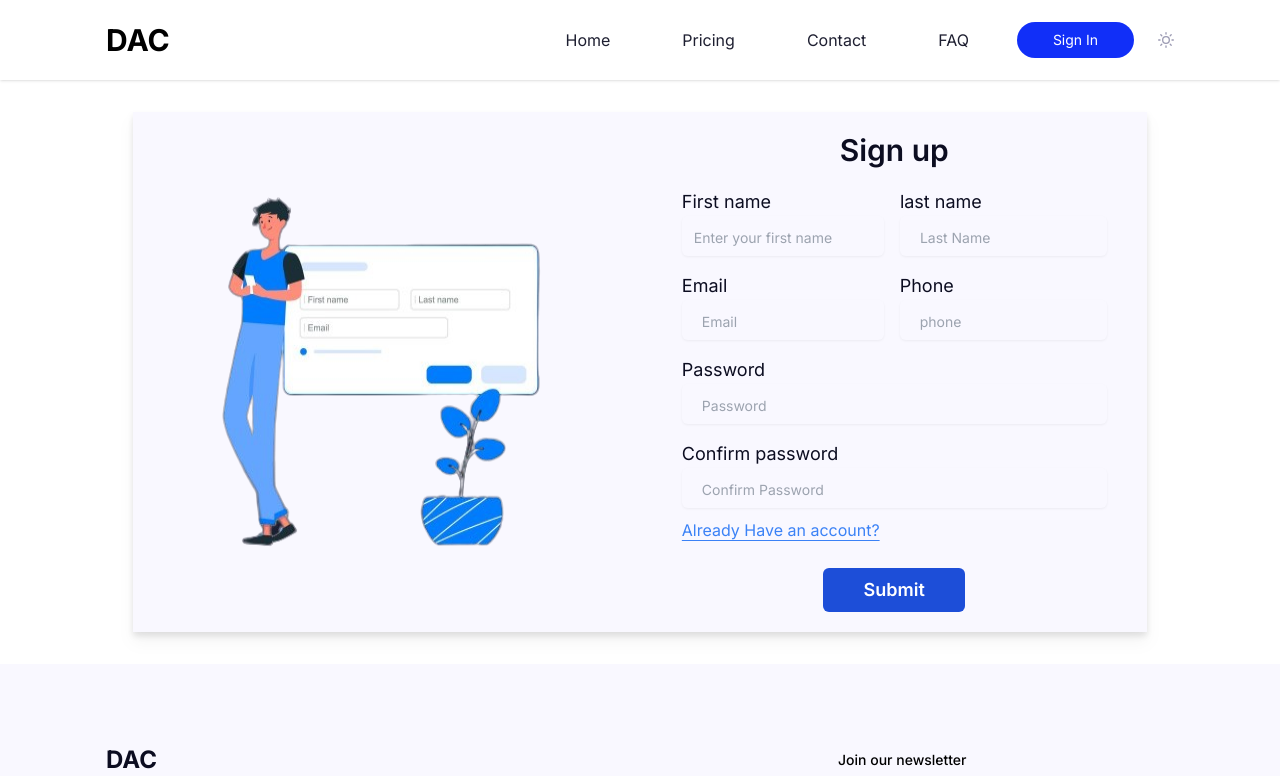
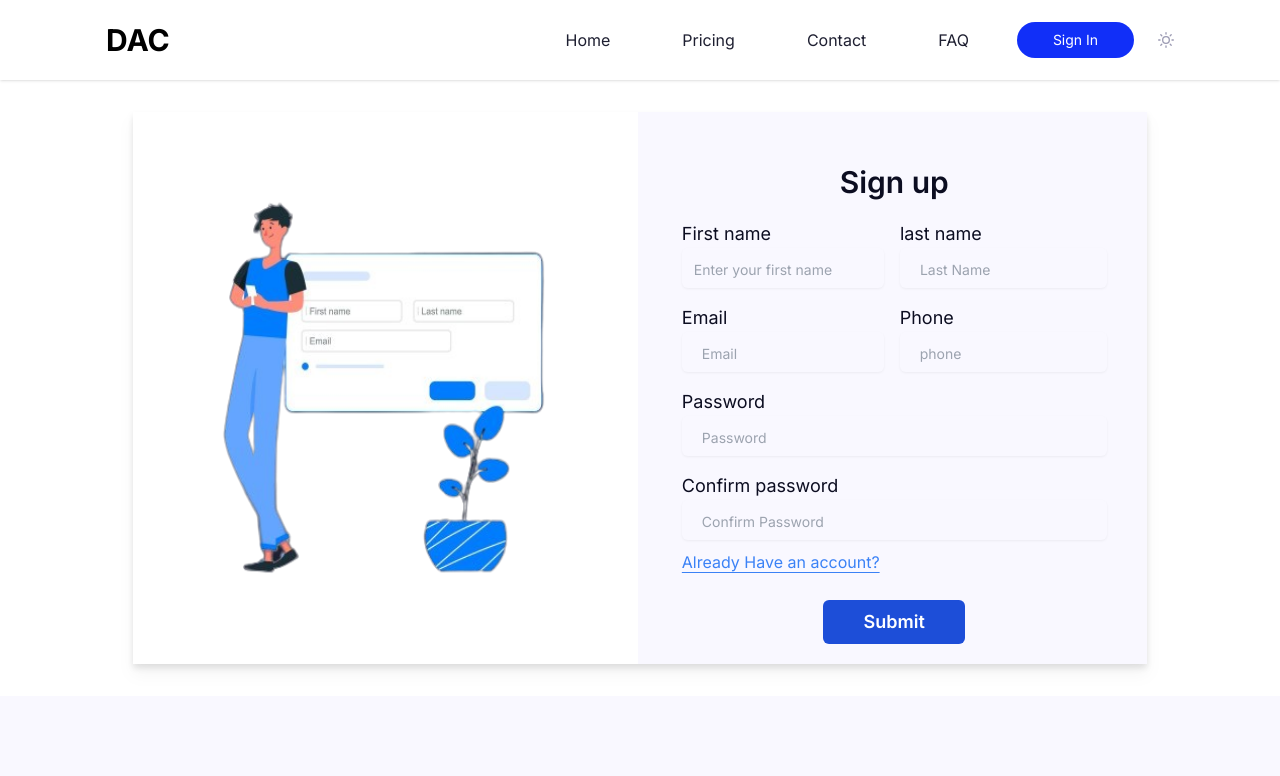
Before and after one commit to ahmadhassoun366/DAC-WebApp, a Next.js app: page /signup in a window 1280 px wide. Shown: the top 776 px of the page. Built offline with nearby package versions, Linux system fonts and the light colour scheme.

Commit message:
edit in signin and signup pages

```diff
--- a/src/app/(header-footer-layout)/signin/page.tsx
+++ b/src/app/(header-footer-layout)/signin/page.tsx
@@ -42,8 +42,8 @@ const Index = () => {
   return (
     <div className="h-full p-8 flex items-center justify-center ">
       <div className="flex gap-1 w-5/6 h-5/6 drop-shadow-lg rounded bg-abrandc-light-grey dark:bg-abrandc-dark-grey">
-        <div className="hidden lg:inline-flex w-1/2 bg-abrandc-light-grey dark:bg-abrandc-dark-grey">
-          <Image src={imgLogin} alt="Login Image"/>
+        <div className="hidden lg:inline-flex w-1/2 bg-white dark:bg-abrandc-dark-grey">
+          <Image src={imgLogin} alt="Login Image" width={800} height={800} />
         </div>
         <div className="lg:w-1/2 lg:pl-20 lg:pr-20  pt-5 pb-5 pl-5 pr-5 flex items-center flex-col justify-center">
           <h1 className="text-center text-3xl font-semibold mb-8 dark:text-white text-abrandc-dark-blackish">
--- a/src/app/(header-footer-layout)/signup/page.tsx
+++ b/src/app/(header-footer-layout)/signup/page.tsx
@@ -73,11 +73,11 @@ const Index = () => {
   return (
     <div className="h-full p-8 flex items-center justify-center">
       <div className="flex gap-1 w-5/6 h-5/6 drop-shadow-lg bg-abrandc-light-grey dark:bg-abrandc-dark-grey ">
-        <div className="hidden lg:inline-flex w-1/2 bg-abrandc-light-grey dark:bg-abrandc-dark-grey">
-          <Image src={imgSignUp} alt="" />
+        <div className="hidden lg:inline-flex w-1/2 bg-white dark:bg-abrandc-dark-grey">
+          <Image src={imgSignUp} alt="" width={800} height={800} />
         </div>
         <div className="lg:w-1/2 lg:px-10  p-5 dark:text-white text-abrandc-dark-blackish">
-          <h1 className="text-center text-3xl font-semibold mb-5">Sign up</h1>
+          <h1 className="text-center text-3xl font-semibold mb-5 lg:mt-8">Sign up</h1>
           <form className="text-lg space-y-2" onSubmit={handleSubmit}>
             <div className="flex gap-4">
               <div className="">
```
